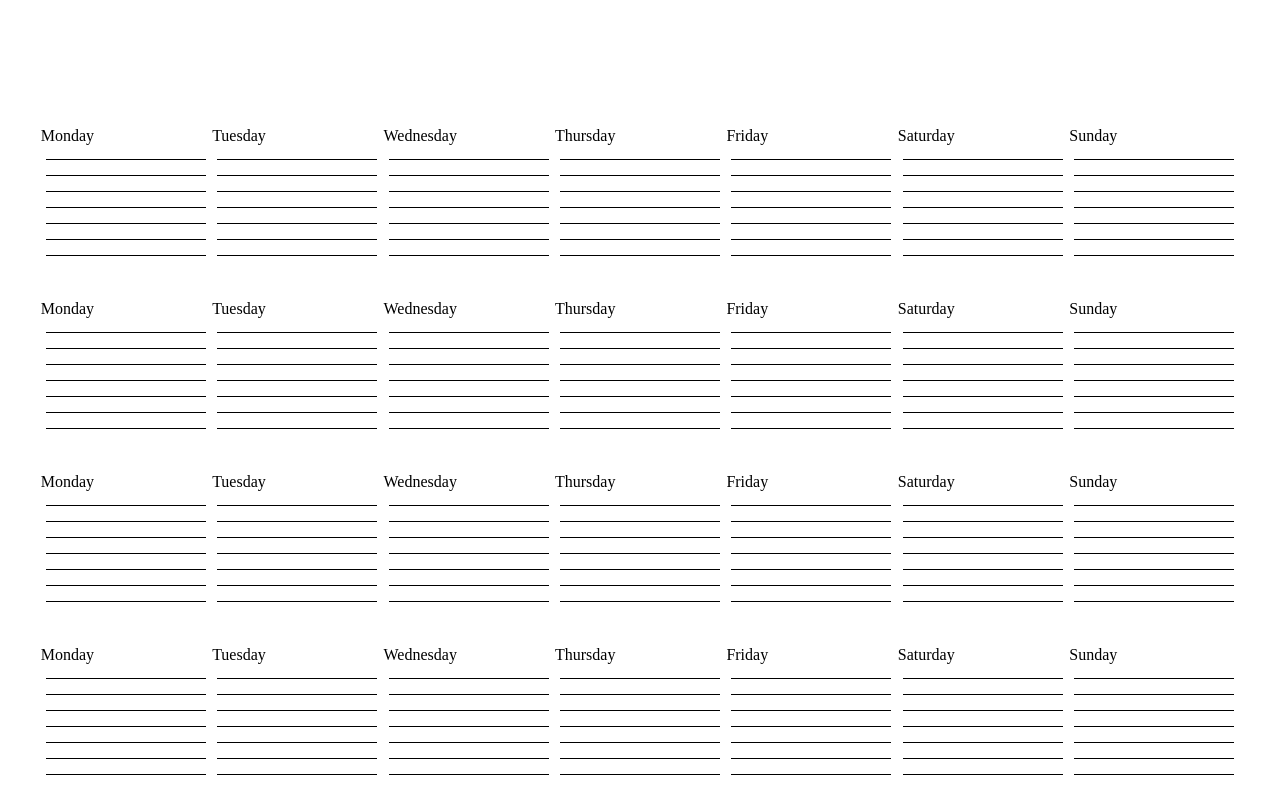
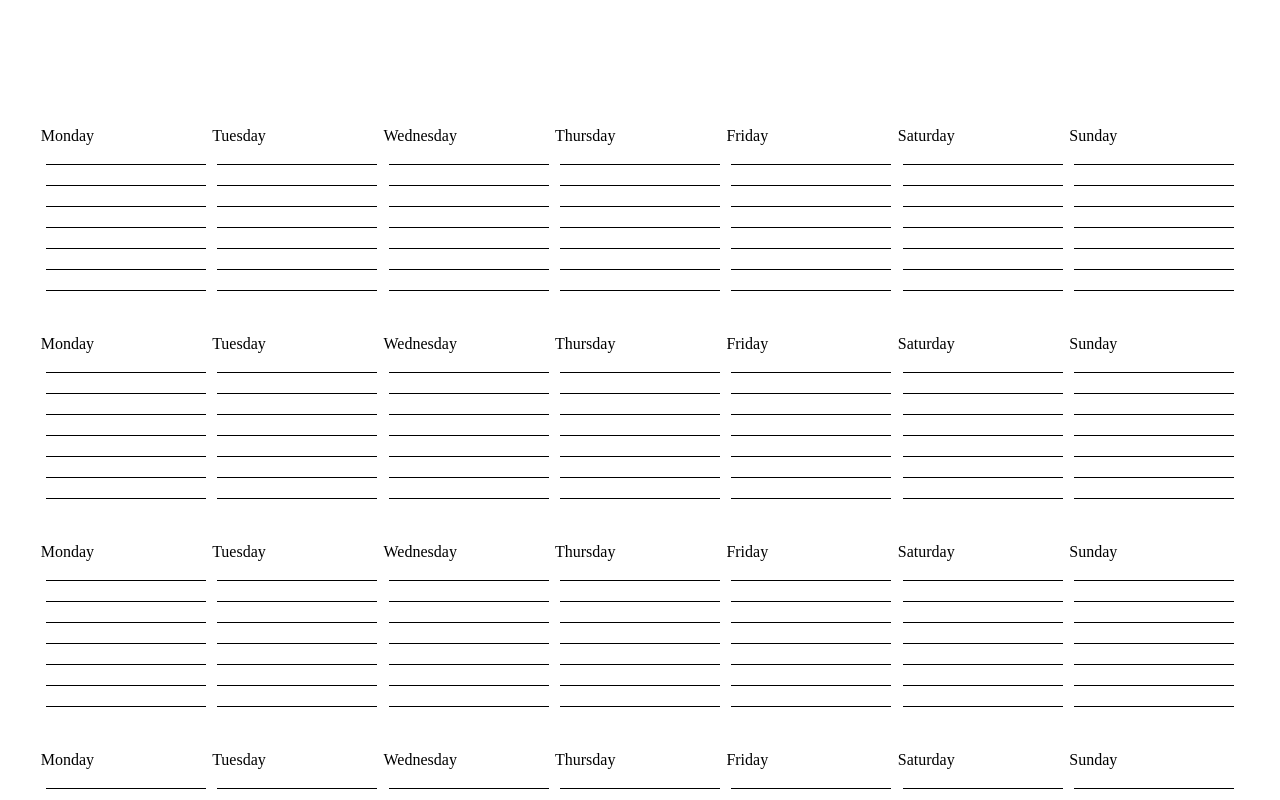
Before and after one commit to amberllinden/Habbits_tracker, a React app: page / in a window 1280 px wide. Shown: the part 1320-2120 px from the top of the page. Built offline with nearby package versions, Linux system fonts and the light colour scheme; a web font is replaced by a local one.

Commit message:
Косметические доработки для основы треккера

```diff
--- a/src/app/components/ThirdTracker.js
+++ b/src/app/components/ThirdTracker.js
@@ -5,26 +5,33 @@ import { data_obj } from "./data/styles";
 export class ThirdTracker extends Component {
     constructor(props) {
         super(props);
+        this.state = {
+            week_style: '',
+            habbit_style: '',
+            font_style: '',
+            day_style: '',
+        }
     }
 
     render() {
+        let { week_style, habbit_style, font_style, day_style} = this.state;
         const day_of_week = ['Monday', 'Tuesday', 'Wednesday', 'Thursday', 'Friday', 'Saturday', 'Sunday']
         const weeks = [1, 2, 3, 4]
         return (
             <section className="third_tracker">
                 {weeks.map((week) => (
-                    <div key={week} className={`third_tracker--week `}>
+                    <div key={week} className={`third_tracker--week ${week_style}`}>
                     {day_of_week.map((day, key) => (
                         <ThirdTrackerDay
                             key={key}
-                            habbit={`third_tracker--habbit `}
-                            day_habbit={`third_tracker--day `}
-                            span_habbit={`third_tracker_title_day `}
+                            habbit={`third_tracker--habbit ${habbit_style}`}
+                            day_habbit={`third_tracker--day ${font_style}`}
+                            span_habbit={`third_tracker_title_day ${day_style}`}
                             day={day}
                         /> ))
                     }
                 </div>))
-            }
+                }
             </section>
         )
     }
--- a/src/app/components/elements/ThirdTrackerDay.js
+++ b/src/app/components/elements/ThirdTrackerDay.js
@@ -11,7 +11,7 @@ export class ThirdTrackerDay extends Component {
             divs.push((<div className={this.props.habbit} key={i}></div>))
         }
         return (
-            <div>
+            <div className={this.props.day_habbit}>
                 <span className={this.props.span_habbit}>{this.props.day}</span>
                 {divs}
             </div>
```
